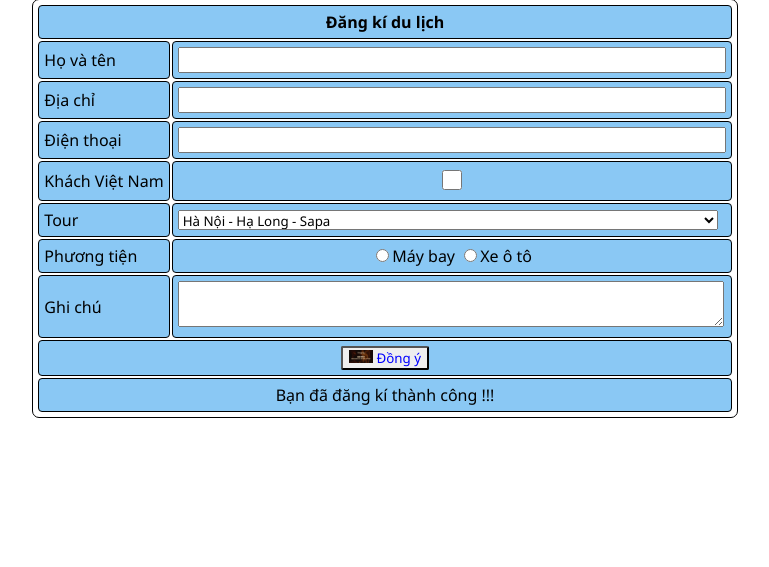
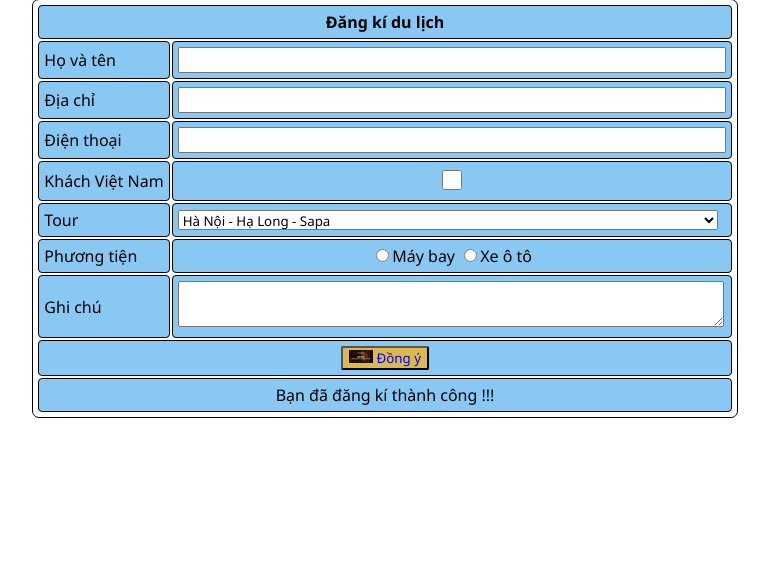
Before and after one commit to megadiiiii/Web, a PHP site: page /Res.php in a window 1280 px wide. Shown: the part 201-768 px from the top of the page, without its empty margins (255-1024 px from the left). Run offline with PHP 8.4, Linux system fonts and the light colour scheme.

Commit message:
Color Border Radius

```diff
--- a/W1/Res.css
+++ b/W1/Res.css
@@ -42,7 +42,7 @@ td, th {
 .button{
     color: blue;
     cursor:progress;
-    background-color: #feb50bb833;
+    background-color: #feb50bb8;
     border-radius: 2px;
 }
 
```
